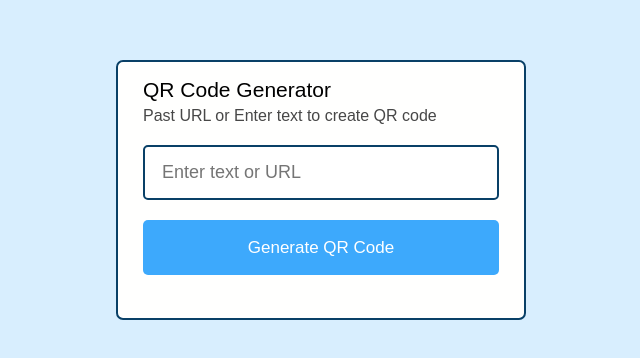
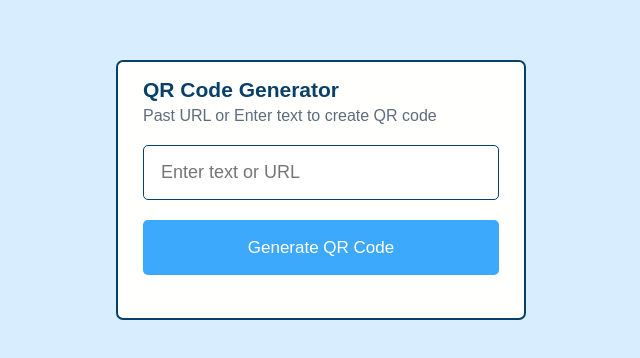
Before and after one commit to Cima9642/QR-Code-Gen, a plain HTML site: page index.html in a window 1280 px wide. Shown: the part 210-568 px from the top of the page, without its empty margins (319-959 px from the left). Drawn offline with Linux system fonts and the light colour scheme; a web font is replaced by a local one.

Commit message:
Update styles.css

```diff
--- a/styles.css
+++ b/styles.css
@@ -32,12 +32,13 @@ body {
 
 header h1 {
   font-size: 21px;
-  font-weight: 500;
+  font-weight: 600;
+  color: #094067;
 }
 
 header p {
   margin-top: 5px;
-  color: #474747;
+  color: #5f6c7b;
   font-size: 16px;
 }
 
@@ -56,7 +57,7 @@ header p {
 .form input {
   font-size: 18px;
   padding: 0 17px;
-  border: #094067 2px solid;
+  border: #094067 1px solid;
 }
 
 .form button {
@@ -75,7 +76,7 @@ header p {
   border-radius: 5px;
   align-items: center;
   justify-content: center;
-  border: #094067 2px solid;
+  border: #094067 1px solid;
 }
 
 .wrapper.active .qr-code {
```
